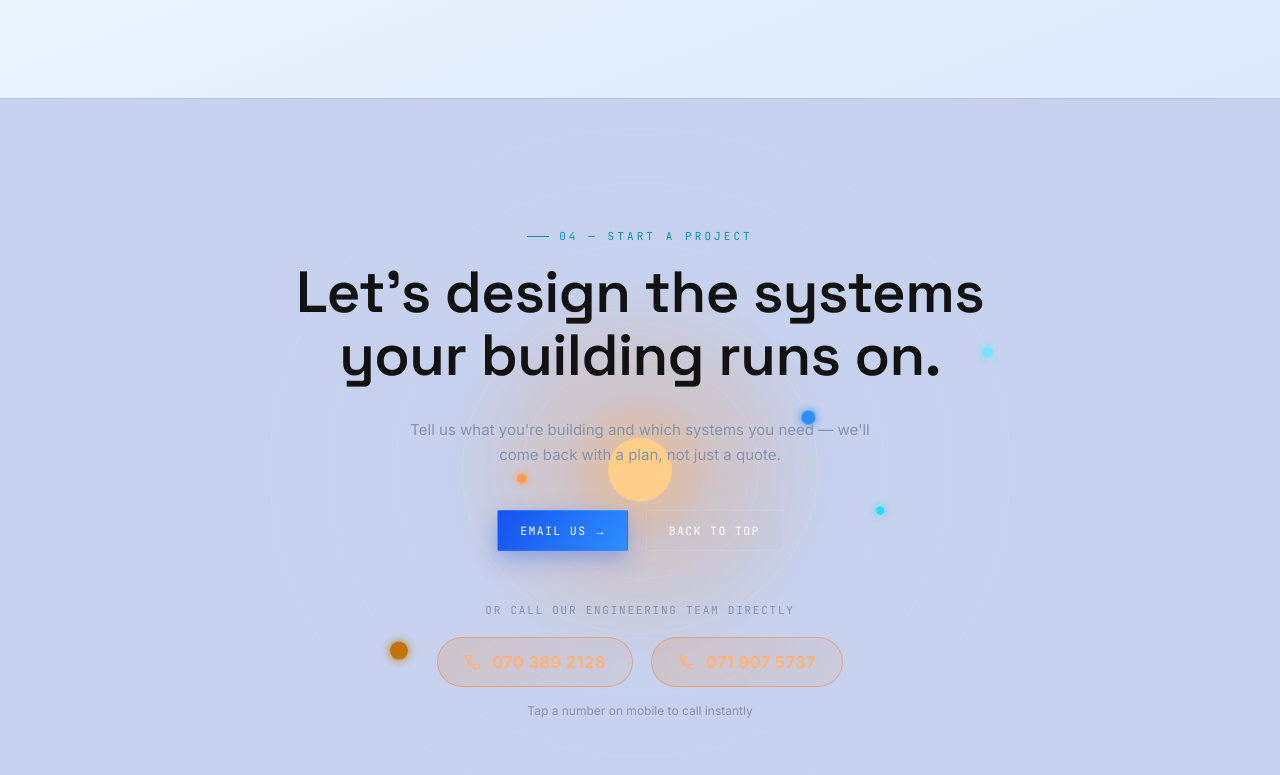
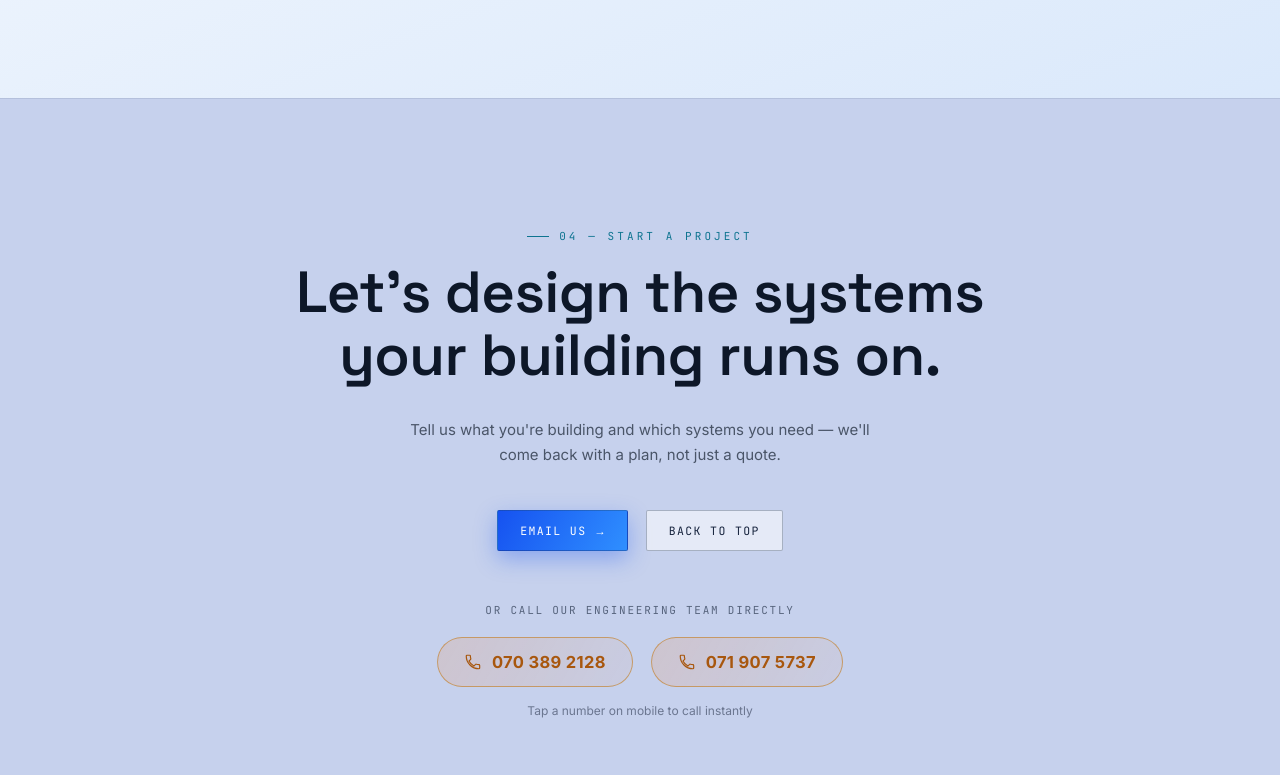
Before and after one commit to supuni2006/primetech-website, a plain HTML site: page index.html in a window 1280 px wide. Shown: the part 3245-4020 px from the top of the page. Drawn offline with nearby package versions, Linux system fonts and the light colour scheme.

Commit message:
Remove solar canvas and refresh CTA styles

```diff
--- a/index.html
+++ b/index.html
@@ -241,10 +241,6 @@
 </section>
 
 <section class="cta-section" id="contact">
-  <div class="solar-bg" id="solarBg">
-    <canvas id="solarCanvas"></canvas>
-  </div>
-
   <div class="wrap cta-inner">
     <div class="eyebrow" style="justify-content:center;">04 — Start a Project</div>
     <h2>Let's design the systems your building runs on.</h2>
--- a/script.js
+++ b/script.js
@@ -299,105 +299,7 @@ document.querySelectorAll('[data-svc]').forEach(item=>{
   animate();
   window.addEventListener('resize', sizeRenderer);
 })();
-/* ============ CONTACT SECTION — GSAP ROTATING SOLAR SYSTEM (mouse-reactive) ============ */
-(function(){
-  const wrap = document.getElementById('solarBg');
-  const canvas = document.getElementById('solarCanvas');
-  if(!wrap || !canvas) return;
-  const ctx = canvas.getContext('2d');
-  const reduceMotion = window.matchMedia('(prefers-reduced-motion: reduce)').matches;
-  const DPR = Math.min(devicePixelRatio||1, 2);
-  let w,h,cx,cy;
 
-  function resize(){
-    const r = wrap.getBoundingClientRect();
-    w = canvas.width = r.width*DPR;
-    h = canvas.height = r.height*DPR;
-    canvas.style.width = r.width+'px';
-    canvas.style.height = r.height+'px';
-    cx = w/2; cy = h/2;
-  }
-  resize();
-  window.addEventListener('resize', resize);
-
-  /* planets: radius of orbit, size, color, base angular speed, current angle */
-  const planets = [
-    {orbit:0.16, size:5,  color:'#ff9d4d', speed:0.014, angle:Math.random()*6.28},
-    {orbit:0.24, size:7,  color:'#2f8fff', speed:0.010, angle:Math.random()*6.28},
-    {orbit:0.33, size:4,  color:'#22e0ff', speed:0.0075,angle:Math.random()*6.28},
-    {orbit:0.42, size:9,  color:'#c2740a', speed:0.0055,angle:Math.random()*6.28},
-    {orbit:0.50, size:5.5,color:'#7be0ff', speed:0.0038,angle:Math.random()*6.28},
-  ];
-
-  /* smooth, framer-motion-style eased tilt driven by GSAP quickTo, reacting to mouse position */
-  const tilt = {x:0, y:0, drift:0};
-  const qTiltX = gsap.quickTo(tilt, 'x', {duration:1.1, ease:'power3.out'});
-  const qTiltY = gsap.quickTo(tilt, 'y', {duration:1.1, ease:'power3.out'});
-  const qDrift = gsap.quickTo(tilt, 'drift', {duration:1.6, ease:'power3.out'});
-
-  wrap.addEventListener('mousemove', (e)=>{
-    const r = wrap.getBoundingClientRect();
-    const nx = (e.clientX - r.left)/r.width - 0.5;   // -0.5 .. 0.5
-    const ny = (e.clientY - r.top)/r.height - 0.5;
-    qTiltX(nx * (Math.min(r.width,900)*0.28));
-    qTiltY(ny * 40);
-    qDrift(nx * 0.02); // speeds orbit rotation slightly toward cursor side
-  });
-  wrap.addEventListener('mouseleave', ()=>{ qTiltX(0); qTiltY(0); qDrift(0); });
-
-  /* GSAP-driven continuous base rotation of the whole system (independent of mouse) */
-  const spin = {angle:0};
-  if(!reduceMotion){
-    gsap.to(spin, {angle:360, duration:90, repeat:-1, ease:'none'});
-  }
-
-  function draw(){
-    requestAnimationFrame(draw);
-    ctx.clearRect(0,0,w,h);
-
-    const baseR = Math.min(w,h);
-    const originX = cx + tilt.x*DPR;
-    const originY = cy + tilt.y*DPR;
-    const globalAngle = (spin.angle * Math.PI/180);
-
-    /* sun glow */
-    const sunR = baseR*0.035 + 6;
-    const grad = ctx.createRadialGradient(originX,originY,0,originX,originY,sunR*6);
-    grad.addColorStop(0,'rgba(255,180,90,0.55)');
-    grad.addColorStop(0.4,'rgba(255,140,40,0.18)');
-    grad.addColorStop(1,'rgba(255,140,40,0)');
-    ctx.fillStyle = grad;
-    ctx.beginPath(); ctx.arc(originX,originY,sunR*6,0,Math.PI*2); ctx.fill();
-
-    ctx.fillStyle = '#ffcf8a';
-    ctx.beginPath(); ctx.arc(originX,originY,sunR,0,Math.PI*2); ctx.fill();
-
-    planets.forEach(p=>{
-      const orbitR = baseR*p.orbit;
-
-      /* orbit ring */
-      ctx.strokeStyle = 'rgba(255,255,255,0.08)';
-      ctx.lineWidth = 1*DPR;
-      ctx.beginPath();
-      ctx.ellipse(originX, originY, orbitR, orbitR*0.92, 0, 0, Math.PI*2);
-      ctx.stroke();
-
-      if(!reduceMotion) p.angle += p.speed + tilt.drift;
-      const a = p.angle + globalAngle;
-      const px = originX + Math.cos(a)*orbitR;
-      const py = originY + Math.sin(a)*orbitR*0.92;
-
-      ctx.fillStyle = p.color;
-      ctx.shadowColor = p.color;
-      ctx.shadowBlur = 10*DPR;
-      ctx.beginPath();
-      ctx.arc(px, py, p.size*DPR, 0, Math.PI*2);
-      ctx.fill();
-      ctx.shadowBlur = 0;
-    });
-  }
-  draw();
-})();
 
 /* ============ FOOTER NEWSLETTER (front-end confirmation only) ============ */
 (function(){
--- a/style.css
+++ b/style.css
@@ -348,45 +348,41 @@ nav.solid .nav-frame{
 /* ---------- CTA / footer ---------- */
 .cta-section{padding:130px 0;border-top:1px solid var(--line);position:relative;overflow:hidden;background:#c6d1ed;}
 .cta-inner{text-align:center;position:relative;z-index:2;}
-.cta-inner .eyebrow{color:var(--cyan);}
-.cta-inner h2{font-size:clamp(30px,5vw,58px);max-width:760px;margin:0 auto 30px;line-height:1.08;color:#131212;}
-.cta-inner .sub{color:var(--navy-text-dim);max-width:460px;margin:0 auto 42px;font-size:15px;line-height:1.7;}
+.cta-inner .eyebrow{color:#0e7490;}
+.cta-inner .eyebrow::before{background:#0e7490;}
+.cta-inner h2{font-size:clamp(30px,5vw,58px);max-width:760px;margin:0 auto 30px;line-height:1.08;color:#0d1728;}
+.cta-inner .sub{color:#4a5568;max-width:460px;margin:0 auto 42px;font-size:15px;line-height:1.7;}
 .cta-btns{display:flex;gap:18px;justify-content:center;}
-.cta-section .btn{color:#fff;border-color:var(--navy-line);}
-.cta-section .btn:not(.primary){background:rgba(165, 168, 174, 0.04);}
-
-/* solar system mouse-reactive GSAP background */
-.solar-bg{
-  position:absolute;inset:0;z-index:0;pointer-events:none;
-  perspective:1000px;
-}
-.solar-bg canvas{width:100%;height:100%;display:block;}
+.cta-section .btn{color:#16233d;border-color:rgba(20,40,70,0.3);}
+.cta-section .btn.primary{color:#fff;}
+.cta-section .btn:not(.primary){background:rgba(255,255,255,0.55);}
+.cta-section .btn:not(.primary):hover{background:rgba(255,255,255,0.85);border-color:rgba(20,40,70,0.45);color:#0d1728;}
 
 /* highlighted, tappable call numbers */
 .cta-call-block{margin-top:52px;position:relative;z-index:2;}
 .cta-call-label{
   font-family:'JetBrains Mono',monospace;font-size:11px;letter-spacing:.16em;text-transform:uppercase;
-  color:var(--navy-text-dim);margin-bottom:20px;
+  color:#57647d;margin-bottom:20px;
 }
 .cta-call-numbers{display:flex;gap:18px;justify-content:center;flex-wrap:wrap;}
 .call-highlight{
   display:inline-flex;align-items:center;gap:10px;padding:14px 26px;border-radius:999px;
-  background:linear-gradient(120deg,rgba(255,122,26,0.16),rgba(255,122,26,0.06));
-  border:1px solid rgba(255,122,26,0.45);color:#ffb27a;font-weight:700;font-size:16.5px;letter-spacing:.02em;
-  position:relative;overflow:hidden;transition:transform .25s,box-shadow .25s,color .25s;
+  background:linear-gradient(120deg,rgba(255,122,26,0.14),rgba(255,122,26,0.05));
+  border:1px solid rgba(194,116,10,0.55);color:#a8570e;font-weight:700;font-size:16.5px;letter-spacing:.02em;
+  position:relative;overflow:hidden;transition:transform .25s,box-shadow .25s,color .25s,background .25s,border-color .25s;
 }
 .call-highlight svg{width:18px;height:18px;flex:none;}
 .call-highlight::after{
   content:'';position:absolute;inset:0;border-radius:999px;box-shadow:0 0 0 0 rgba(255,122,26,0.45);
   animation:callPulse 2.2s infinite;
 }
-.call-highlight:hover{color:#fff;transform:translateY(-2px) scale(1.03);box-shadow:0 12px 30px rgba(255,122,26,0.3);}
+.call-highlight:hover{color:#fff;background:linear-gradient(120deg,#ff7a1a,#ff9d4d);border-color:transparent;transform:translateY(-2px) scale(1.03);box-shadow:0 12px 30px rgba(255,122,26,0.35);}
 @keyframes callPulse{
   0%{box-shadow:0 0 0 0 rgba(255,122,26,0.35);}
   70%{box-shadow:0 0 0 12px rgba(255,122,26,0);}
   100%{box-shadow:0 0 0 0 rgba(255,122,26,0);}
 }
-.cta-call-note{margin-top:16px;font-size:12px;color:var(--navy-text-dim);}
+.cta-call-note{margin-top:16px;font-size:12px;color:#6b7690;}
 
 /* highlighted "Get a Quote" nav button */
 .quote-highlight{position:relative;}
```
